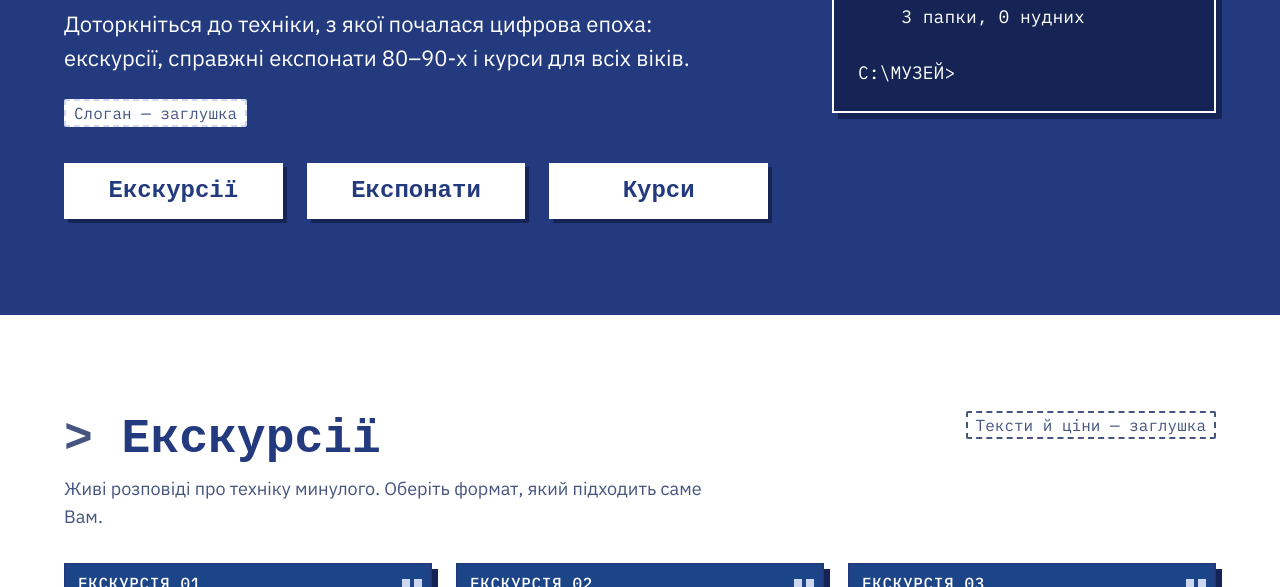
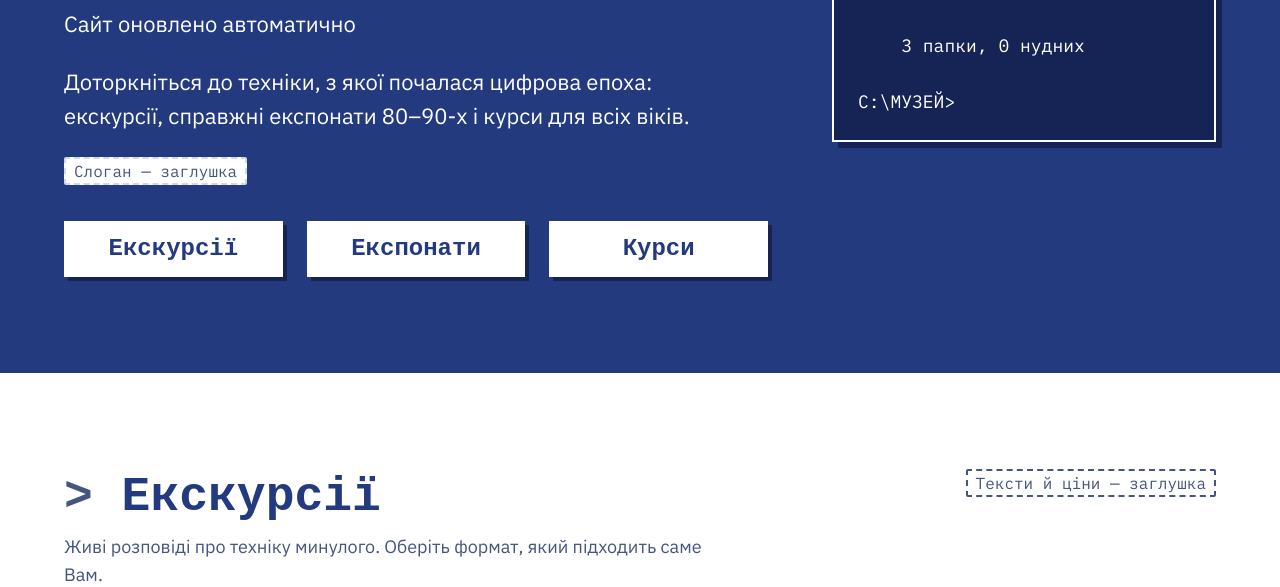
Before and after one commit to student32-rgb/museum-site-ai-4_2, a plain HTML site: page index.html in a window 1280 px wide. Shown: the part 513-1100 px from the top of the page. Drawn offline with Linux system fonts and the light colour scheme; a web font is replaced by a local one.

Commit message:
Додати під заголовком головної сторінки фразу «Сайт оновлено автоматично»
Co-Authored-By: Claude Opus 5.5 <noreply@anthropic.com>

```diff
--- a/index.html
+++ b/index.html
@@ -61,6 +61,7 @@
     <div class="scm-hero__inner">
       <p class="scm-prompt" aria-hidden="true">C:\МУЗЕЙ&gt; вітаємо<span class="scm-cursor"></span></p>
       <h1 class="scm-hero__title" id="hero-title">Software and Computer Museum</h1>
+      <p class="scm-hero__lead">Сайт оновлено автоматично</p>
       <p class="scm-hero__lead">Доторкніться до техніки, з якої почалася цифрова епоха: екскурсії, справжні експонати 80–90-х і курси для всіх віків.</p>
       <span class="scm-placeholder-tag">Слоган — заглушка</span>
       <div class="scm-hero__actions">
```
